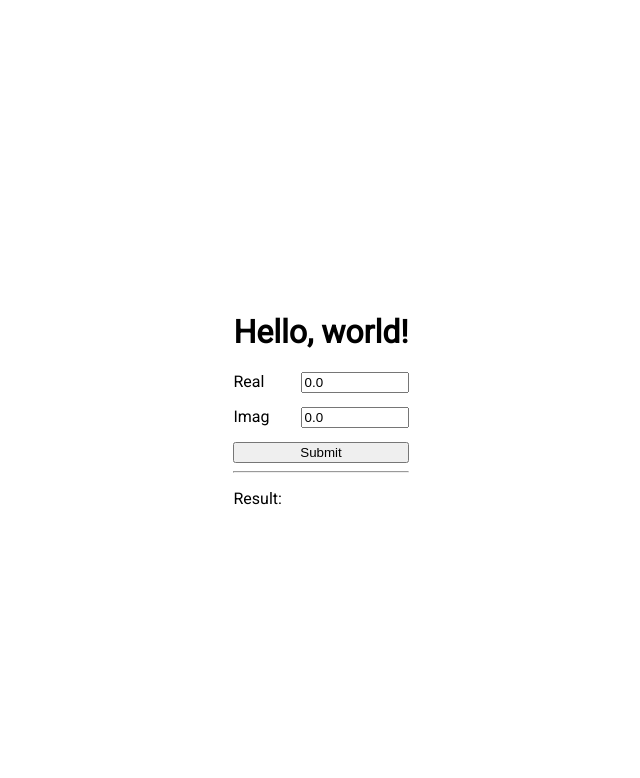
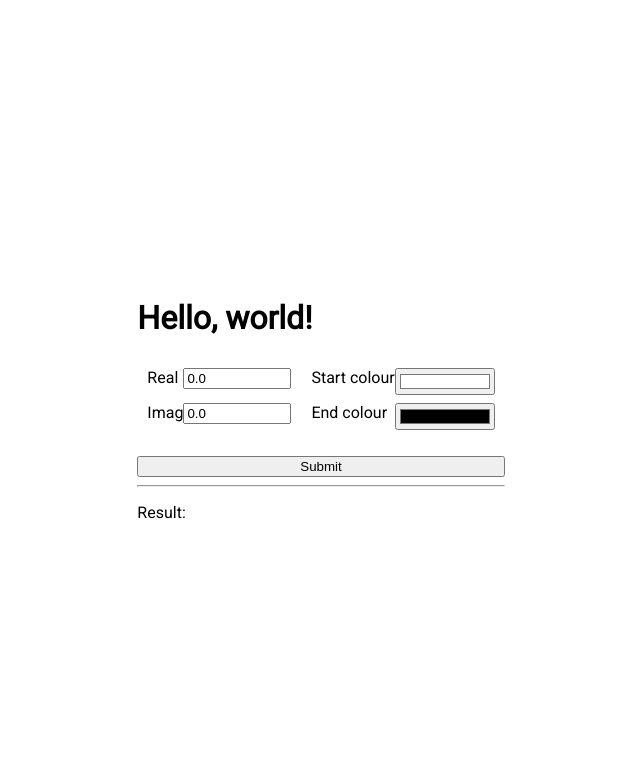
Before and after one commit to FreddyWordingham/FullStackSoftwareEngineering, a FastAPI app: page / in a window 1280 px wide. Shown: the top 778 px of the page, without its empty margins (319-959 px from the left). Run offline with FastAPI, Linux system fonts and the light colour scheme.

Commit message:
Added colour input

```diff
--- /dev/null
+++ b/le/2_backend/templates/components/colour.html
@@ -0,0 +1,9 @@
+<div>
+    <label for="colStart">Start colour</label>
+    <input id="colStart" class="float-right" type="color" value="#FFFFFF" />
+</div>
+<p></p>
+<div>
+    <label for="colEnd">End colour</label>
+    <input id="colEnd" class="float-right" type="color" value="#000000" />
+</div>
--- /dev/null
+++ b/le/2_backend/templates/components/position.html
@@ -0,0 +1,9 @@
+<div>
+    <label for="real">Real</label>
+    <input id="real" class="float-right" type="number" value="0.0" />
+</div>
+<p></p>
+<div>
+    <label for="imag">Imag</label>
+    <input id="imag" class="float-right" type="number" value="0.0" />
+</div>
--- a/le/2_backend/templates/index.html
+++ b/le/2_backend/templates/index.html
@@ -2,15 +2,11 @@
 
 <div>
     <h1>Hello, world!</h1>
-    <div>
-        <label for="real">Real</label>
-        <input id="real" class="float-right" type="number" value="0.0" />
+    <div style="display: flex">
+        <div style="margin: 10px">{% include "components/position.html" %}</div>
+        <div style="margin: 10px">{% include "components/colour.html" %}</div>
     </div>
-    <p></p>
-    <div>
-        <label for="imag">Imag</label>
-        <input id="imag" class="float-right" type="number" value="0.0" />
-    </div>
+
     <p></p>
     <div>
         <button id="submit" style="width: 100%" onClick="sample()">Submit</button>
```
